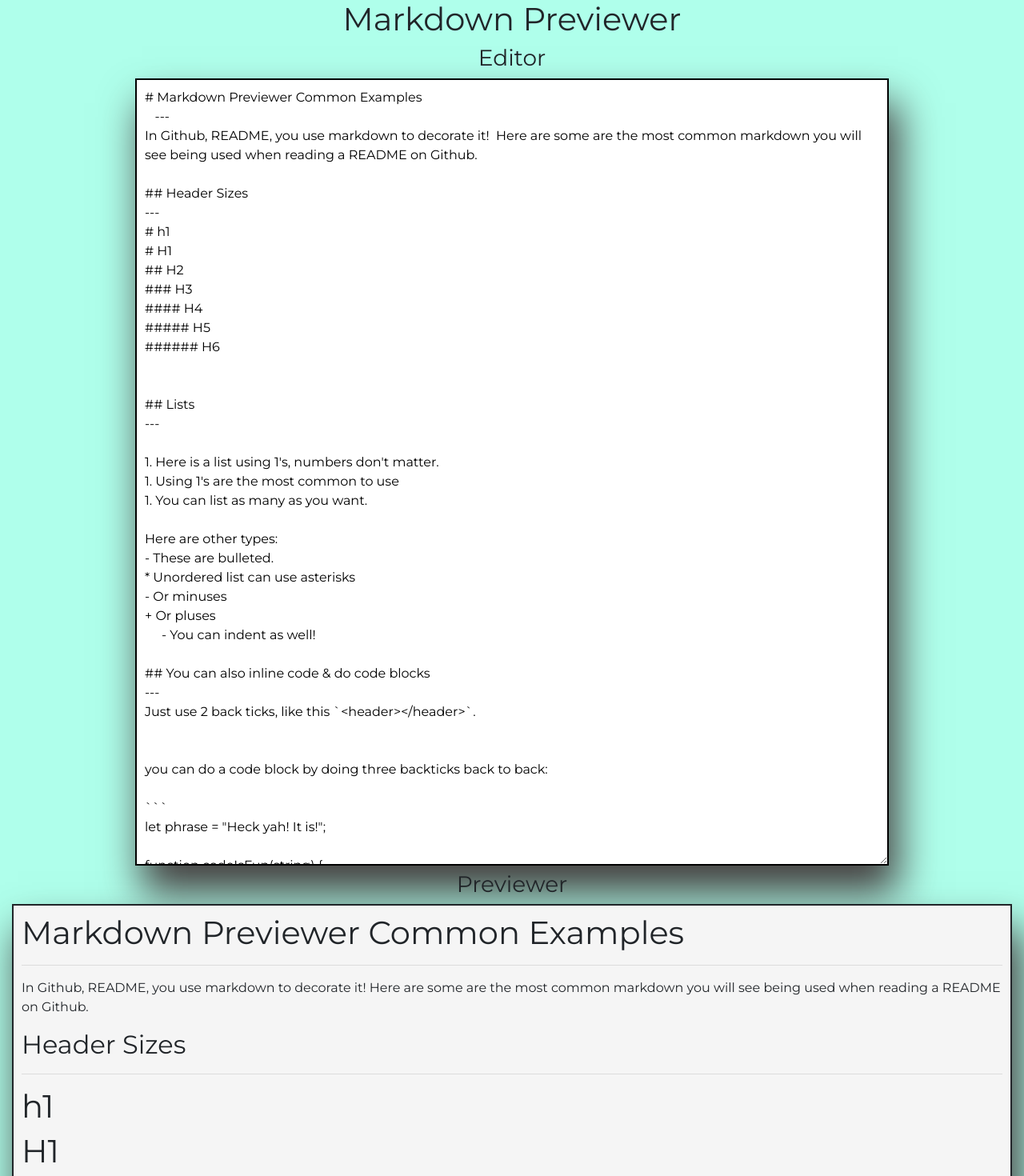
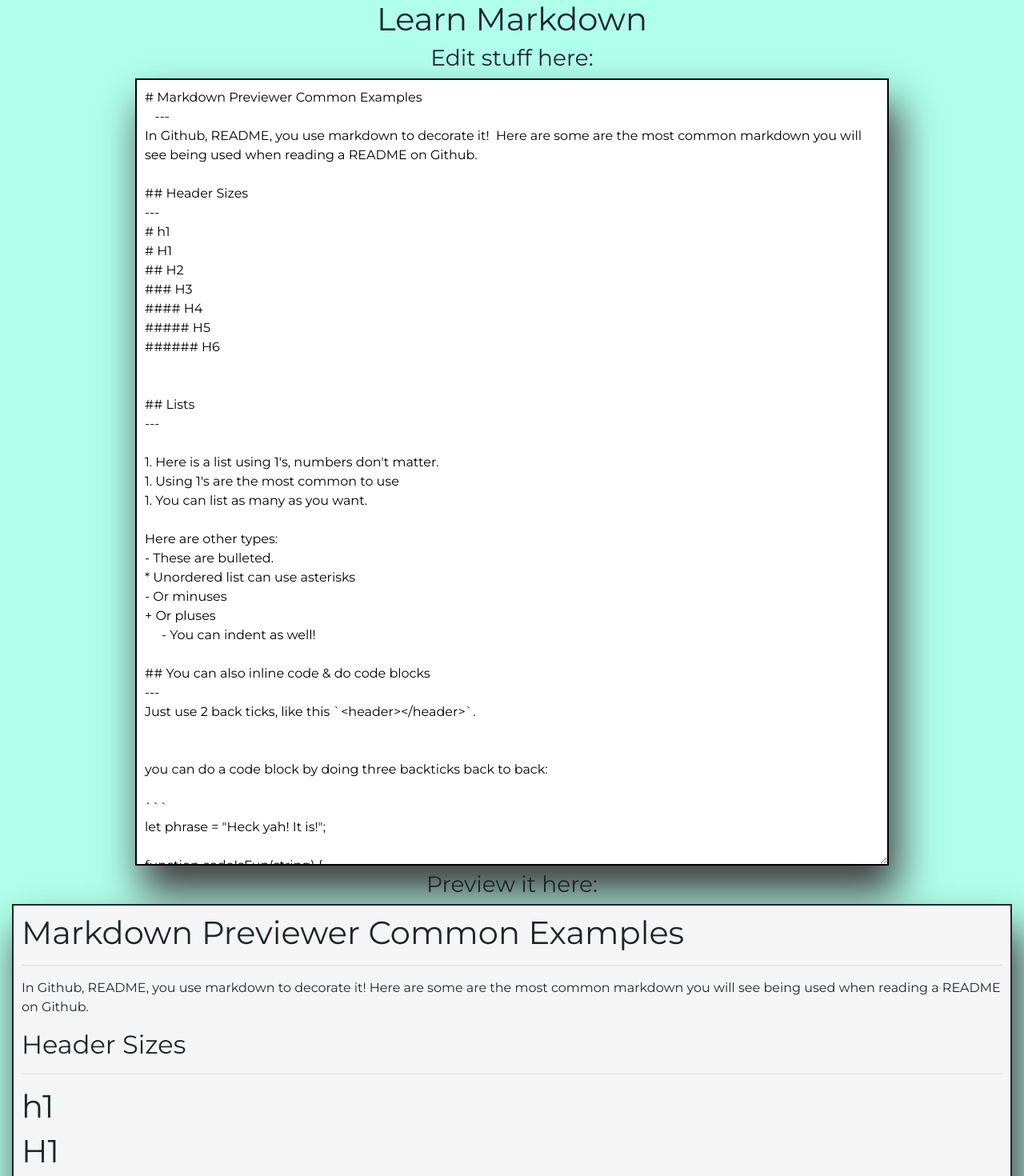
Before and after one commit to respici0/markdown-previewer, a React (Create React App) app: page / in a window 1280 px wide. Shown: the top 1470 px of the page at 80% size. Built offline with nearby package versions, Linux system fonts and the light colour scheme.

Commit message:
finished

```diff
--- a/public/index.html
+++ b/public/index.html
@@ -38,7 +38,7 @@
       To begin the development, run `npm start` or `yarn start`.
       To create a production bundle, use `npm run build` or `yarn build`.
     -->
-  <!-- <script src="https://cdn.jsdelivr.net/npm/marked/marked.min.js"></script> -->
+  <script src="https://cdn.freecodecamp.org/testable-projects-fcc/v1/bundle.js"></script>
   <script src="https://code.jquery.com/jquery-3.3.1.slim.min.js"
     integrity="sha384-q8i/X+965DzO0rT7abK41JStQIAqVgRVzpbzo5smXKp4YfRvH+8abtTE1Pi6jizo"
     crossorigin="anonymous"></script>
--- a/src/App.js
+++ b/src/App.js
@@ -26,17 +26,17 @@ class App extends Component {
     return (
       <div className="App">
         <header className="App-header">
-          <h1>Markdown Previewer</h1>
+          <h1>Learn Markdown</h1>
         </header>
         <div className="container-fluid">
           <div className="row">
-            <div className="col" id="editor">
-              <h3>Editor</h3>
-              <textarea type="text" rows="40" cols="100" onChange={this.onChange} value={this.state.toBeCompiled} >
+            <div className="col">
+              <h3>Edit stuff here:</h3>
+              <textarea type="text" id="editor" rows="40" cols="100" onChange={this.onChange} value={this.state.toBeCompiled} >
               </textarea>
             </div>
             <div className="col">
-              <h3>Previewer</h3>
+              <h3>Preview it here:</h3>
               <div id="preview" dangerouslySetInnerHTML={this.createMarkup()}>
               </div>
             </div>
@@ -118,6 +118,8 @@ You can add a youtube picture with the link to it:
 " target="_blank"><img src="https://scotch-res.cloudinary.com/image/upload/w_1000,q_auto:good,f_auto/media/https://scotch.io/wp-content/uploads/2015/02/guide-to-markdown-web-writing.png"
 alt="IMAGE ALT TEXT HERE" width="360" height="180" border="10" /></a>
 
+> A block quote, most commonly used to emulate a reply text. You can also put markdown inside a block quote
+
 ---
 
 You can link URLs as well, here is an example, as well as a link to [adam-p's markdown cheatsheet](https://github.com/adam-p/markdown-here/wiki/Markdown-Cheatsheet#headers).
```
